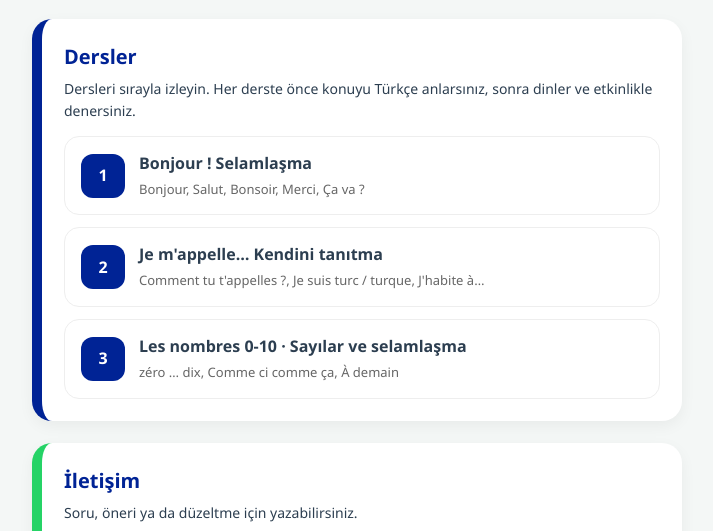
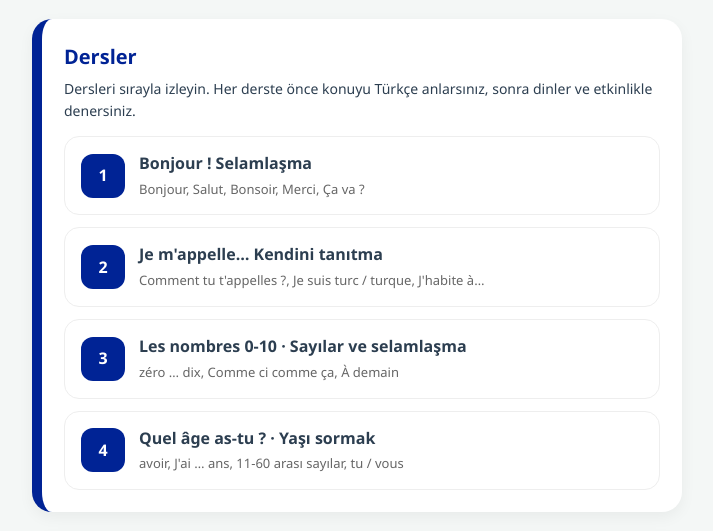
Before and after one commit to fmemo75-prog/fransizcaA1, a plain HTML site: page index.html in a window 1280 px wide. Shown: the part 223-754 px from the top of the page, without its empty margins (283-996 px from the left). Drawn offline with Linux system fonts and the light colour scheme.

Commit message:
Update index.html

```diff
--- a/index.html
+++ b/index.html
@@ -21,6 +21,7 @@
 <a class="lesson" href="a1-01-selamlasma.html"><div class="no">1</div><div><b>Bonjour ! Selamlaşma</b><span>Bonjour, Salut, Bonsoir, Merci, Ça va ?</span></div></a>
 <a class="lesson" href="a1-02-tanisma.html"><div class="no">2</div><div><b>Je m'appelle… Kendini tanıtma</b><span>Comment tu t'appelles ?, Je suis turc / turque, J'habite à…</span></div></a>
 <a class="lesson" href="a1-03-sayilar.html"><div class="no">3</div><div><b>Les nombres 0-10 · Sayılar ve selamlaşma</b><span>zéro … dix, Comme ci comme ça, À demain</span></div></a>
+<a class="lesson" href="a1-04-yas.html"><div class="no">4</div><div><b>Quel âge as-tu ? · Yaşı sormak</b><span>avoir, J'ai … ans, 11-60 arası sayılar, tu / vous</span></div></a>
 <!-- Yeni ders eklemek için yukarıdaki satırı kopyalayıp numarayı, adresi ve başlığı değiştirin -->
 </div>
 </div>
```
